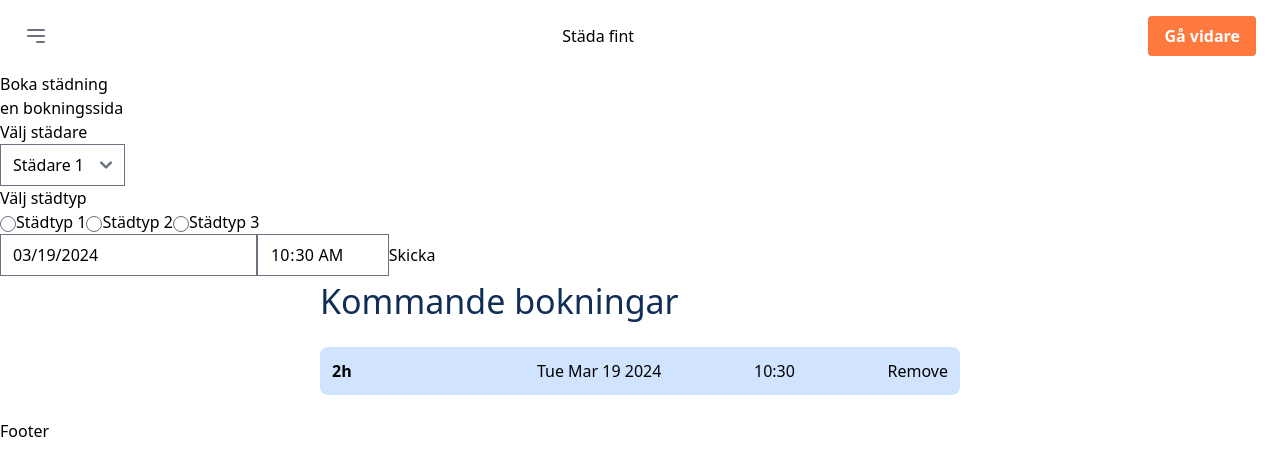
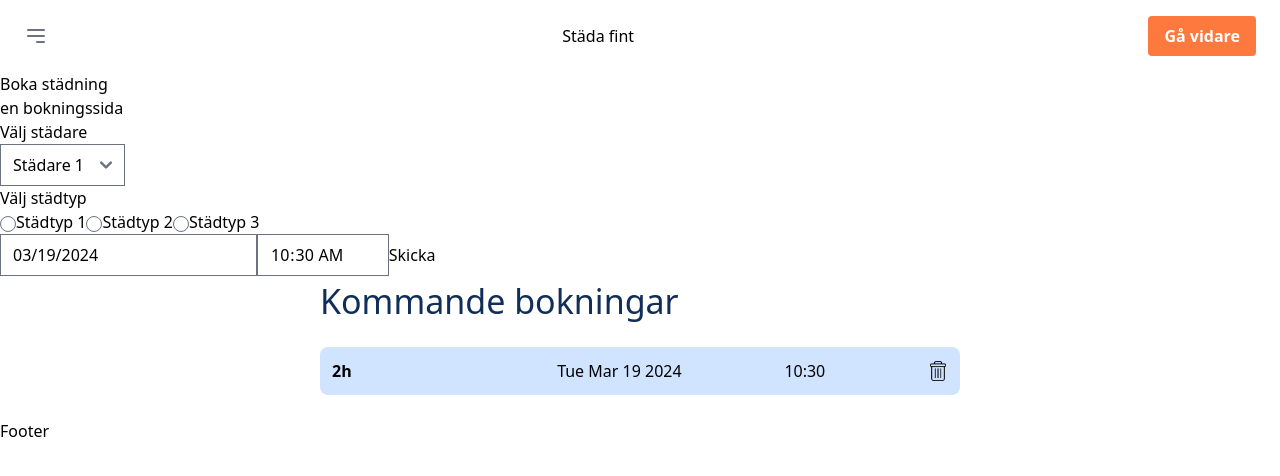
Before and after one commit to varamara/cleaning-service, a React (Vite) app in the folder cleaning-service-js-2/: page /BookingPage in a window 1280 px wide. Both pictures are taken after typing "10:30" into the empty fields and a click on the button "Skicka". Shown: the top 476 px of the page. Built offline with nearby package versions, Linux system fonts and the light colour scheme.

Commit message:
added trashbin img for deletebutton

```diff
--- a/cleaning-service-js-2/src/components/bookingpagecomponents/BookingForm.tsx
+++ b/cleaning-service-js-2/src/components/bookingpagecomponents/BookingForm.tsx
@@ -1,7 +1,7 @@
 
 import { useState } from 'react'
 import DatePicker from "react-datepicker";
-
+import TrashBin from '../../assets/delete.png'
 import "react-datepicker/dist/react-datepicker.css";
 
 
@@ -144,7 +144,7 @@ const BookingForm: React.FC<IBookingForm> = () => {
                             <li className="flex-grow m-3 ">{book.cleaningType}</li>
                             <li className="flex-grow m-3"> {book.date.toDateString()}</li>
                             <li className="flex-grow m-3"> {book.time}</li>
-                            <button className="m-3" onClick={() => handleRemove(book.id)}>Remove</button>
+                            <button className="m-3" onClick={() => handleRemove(book.id)}><img className='size-5' src={TrashBin} alt="Trash bin"/></button>
                         </ul>
                         </div>
                     )
```
Also changed, not shown: cleaning-service-js-2/src/assets/delete.png (added), cleaning-service-js-2/src/assets/trash-bin.svg (deleted).
